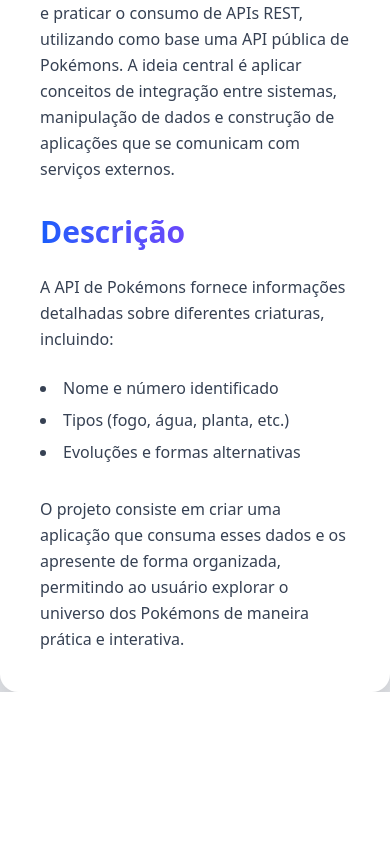
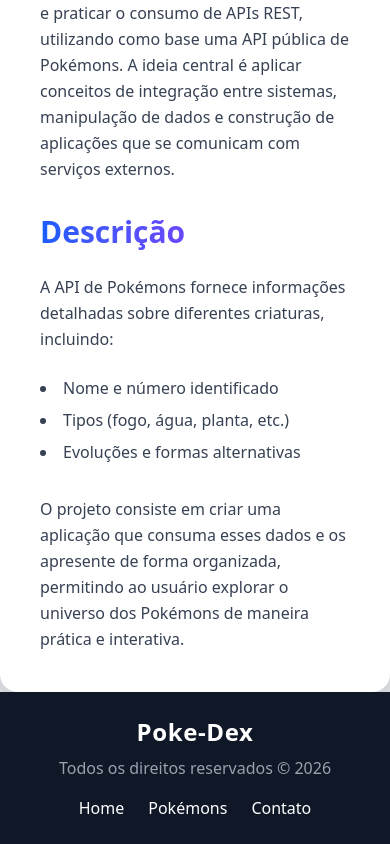
Before and after one commit to Anthony-Albuquerque405/pokedex, a Next.js app: page /about in a window 390 px wide. Shown: the part 599-1443 px from the top of the page. Before the commit the page ends 1291 px from the top, so only its background shows below. Built offline with nearby package versions, Linux system fonts and the light colour scheme.

Commit message:
feat: atualizar layout e footer do aplicativo Poke-Dex, ajustando tema e melhorando a responsividade

```diff
--- a/src/app/layout.tsx
+++ b/src/app/layout.tsx
@@ -2,9 +2,6 @@
 import { Geist, Geist_Mono } from "next/font/google";
 import "./globals.css";
 import Menu from "@/components/Menu";
-import { Button } from "@/components/ui/button";
-import Link from "next/link";
-import ButtonDarkMod from "@/components/ButtonDarkMod";
 
 const geistSans = Geist({
   variable: "--font-geist-sans",
@@ -17,8 +14,8 @@
 });
 
 export const metadata: Metadata = {
-  title: "Create Next App",
-  description: "Generated by create next app",
+  title: "Poke-Dex",
+  description: "App Poke-Dex with Nextjs ",
 };
 
 export default function RootLayout({
@@ -33,6 +30,25 @@
       >
         <Menu />
         {children}
+        <footer className="bg-gray-900 text-white py-6">
+          <div className="container mx-auto text-center">
+            <h1 className="text-2xl font-bold tracking-wide">Poke-Dex</h1>
+            <p className="text-gray-400 mt-2">
+              Todos os direitos reservados © 2026
+            </p>
+            <div className="flex justify-center space-x-6 mt-4">
+              <a href="#" className="hover:text-yellow-400 transition">
+                Home
+              </a>
+              <a href="#" className="hover:text-yellow-400 transition">
+                Pokémons
+              </a>
+              <a href="#" className="hover:text-yellow-400 transition">
+                Contato
+              </a>
+            </div>
+          </div>
+        </footer>
       </body>
     </html>
   );
--- a/src/app/page.tsx
+++ b/src/app/page.tsx
@@ -16,25 +16,6 @@
         </h1>
       </div>
       <Pokemon />
-      <footer className="bg-gray-900 text-white py-6">
-        <div className="container mx-auto text-center">
-          <h1 className="text-2xl font-bold tracking-wide">Poke-Dex</h1>
-          <p className="text-gray-400 mt-2">
-            Todos os direitos reservados © 2026
-          </p>
-          <div className="flex justify-center space-x-6 mt-4">
-            <a href="#" className="hover:text-yellow-400 transition">
-              Home
-            </a>
-            <a href="#" className="hover:text-yellow-400 transition">
-              Pokémons
-            </a>
-            <a href="#" className="hover:text-yellow-400 transition">
-              Contato
-            </a>
-          </div>
-        </div>
-      </footer>
     </div>
   );
 }
--- a/src/components/ButtonDarkMod.tsx
+++ b/src/components/ButtonDarkMod.tsx
@@ -36,7 +36,7 @@
       <Switch
         checked={darkMod}
         onCheckedChange={togleeDakMod}
-        className="data-[state=checked]:bg-gray-700 data-[state=unchecked]:bg-yellow-400
+        className="data-[state=checked]:bg-blue-700 data-[state=unchecked]:bg-yellow-400
                  relative inline-flex h-6 w-12 items-center rounded-full transition-colors duration-300"
       ></Switch>
       <Moon className="text-blue-400 transition-transform duration-300 hover:scale-110" />
--- a/src/lib/api.ts
+++ b/src/lib/api.ts
@@ -22,8 +22,8 @@
 }
 
 export async function getAllPokemon(
-  offset: number = 0,
-  limit: number = 80,
+  offset: number = 5,
+  limit: number = 580,
 ): Promise<{
   count: number;
   next: string;
```
Also changed, not shown: src/app/about/page.tsx (+0 -8 lines), src/app/details/[id]/page.tsx (+0 -14 lines).
